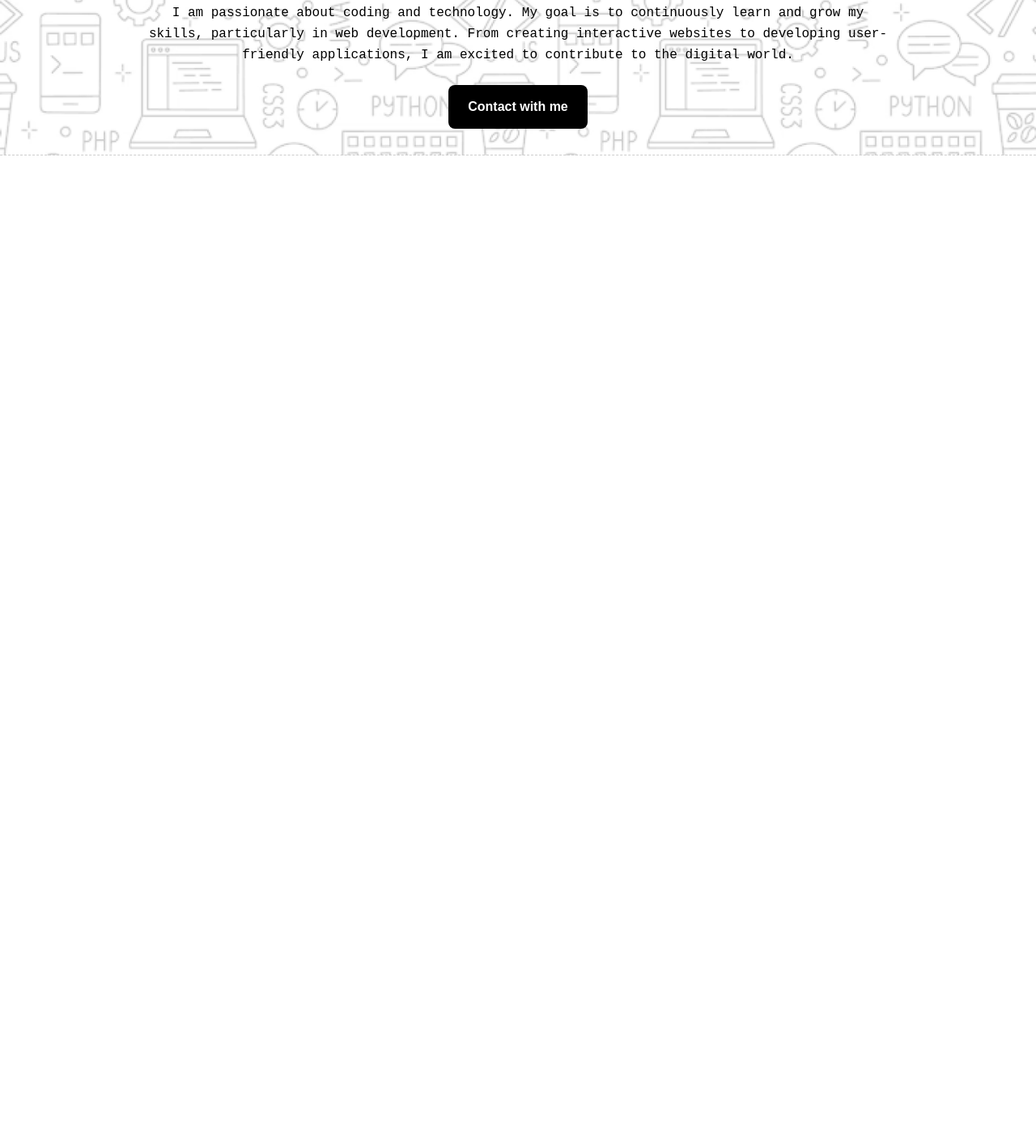
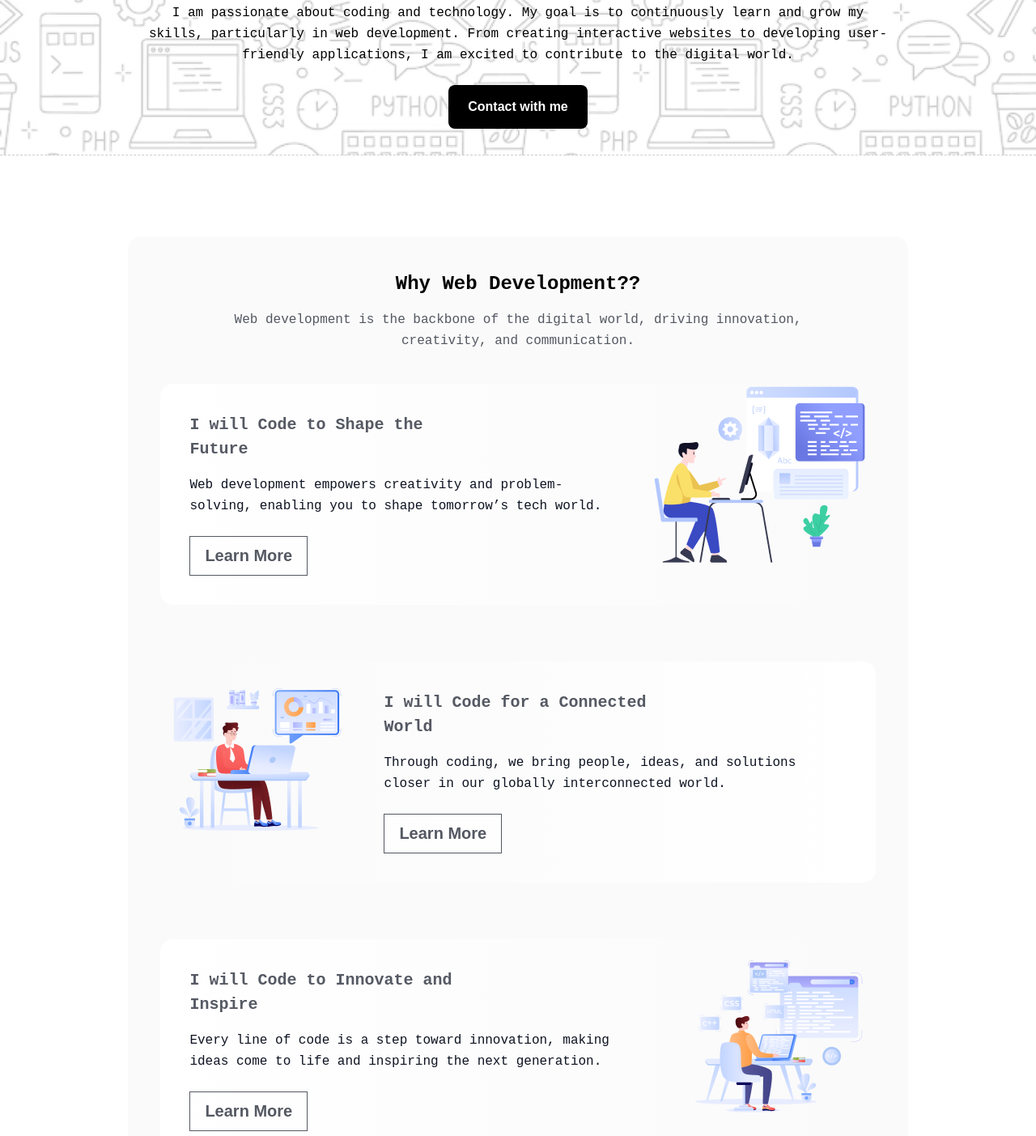
Before and after one commit to abdullahjim29/first-assignment-B9R, a plain HTML site: page index.html in a window 1280 px wide. Shown: the part 465-1868 px from the top of the page at 81% size. Before the commit the page ends 800 px from the top, so only its background shows below. Drawn offline with Linux system fonts and the light colour scheme; a web font is replaced by a local one.

Commit message:
web development section done

```diff
--- a/index.html
+++ b/index.html
@@ -29,7 +29,48 @@
     </header>
 
     <main>
+        <!-- web development section start -->
+        <section class="web-development-section-container">
+            <div class="web-development-text">
+                <h2>Why Web Development??</h2>
+                <p>Web development is the backbone of the digital world, driving innovation, creativity, and communication.</p>
+            </div>
 
+            <div class="change-the-world">
+                <div class="change-the-world-text">
+                    <h2>I will Code to Shape the <br> Future </h2>
+                    <p>Web development empowers creativity and problem-solving, enabling you to shape tomorrow’s tech world.</p>
+                    <button>Learn More</button>
+                </div>
+                <div class="change-the-world-image">
+                    <img src="assets/change1.png" alt="">
+                </div>
+            </div>
+
+            <div class="change-the-world change-the-world-middle">
+                <div class="change-the-world-image">
+                    <img src="assets/change2.png" alt="">
+                </div>
+                <div class="change-the-world-text">
+                    <h2>I will Code for a Connected <br> World</h2>
+                    <p>Through coding, we bring people, ideas, and solutions closer in our globally interconnected world.</p>
+                    <button>Learn More</button>
+                </div>
+            </div>
+
+            <div class="change-the-world">
+                <div class="change-the-world-text">
+                    <h2>I will Code to Innovate and <br>Inspire</h2>
+                    <p>Every line of code is a step toward innovation, making ideas come to life and inspiring the next generation.</p>
+                    <button>Learn More</button>
+                </div>
+                <div class="change-the-world-image">
+                    <img src="assets/change3.png" alt="">
+                </div>
+            </div>
+
+        </section>
+        <!-- web development section end -->
     </main>
 
     <footer>
--- a/style.css
+++ b/style.css
@@ -88,3 +88,81 @@ body {
   border: none;
   cursor: pointer;
 }
+
+/* web-development-section-container style */
+.web-development-section-container {
+  width: 69%;
+  max-width: 946px;
+  margin: 0 auto;
+  border-radius: 16px;
+  background: rgba(13, 19, 33, 0.02);
+  padding: 5px 40px;
+  margin-bottom: 80px;
+}
+
+.web-development-text {
+  width: 90%;
+  display: flex;
+  flex-direction: column;
+  justify-content: center;
+  align-items: center;
+  text-align: center;
+  margin: 0 auto;
+  margin-bottom: 40px;
+  margin-top: 40px;
+}
+
+.web-development-text > h1 {
+  color: rgb(13, 19, 33);
+  font-size: 2em;
+  font-weight: 800;
+}
+.web-development-text > p {
+  color: rgb(13, 19, 33);
+  font-size: 1em;
+  font-weight: 400;
+  opacity: 0.7;
+  line-height: 26px;
+  margin-top: 18px;
+}
+
+.change-the-world {
+  background: linear-gradient(90deg,rgb(255, 255, 255),rgba(255, 255, 255, 0) 100%);
+  border-radius: 16px;
+  display: flex;
+  margin-bottom: 70px;
+}
+
+.change-the-world-middle{
+    background: linear-gradient(to left,rgb(255, 255, 255),rgba(255, 255, 255, 0) 100%);
+}
+
+.change-the-world-text {
+  padding: 36px 36px;
+}
+
+.change-the-world-text > h2 {
+  color: rgba(13, 19, 33, 0.7);
+  font-size: 20px;
+  font-weight: 700;
+  margin-bottom: 16px;
+  line-height: 30px;
+}
+
+.change-the-world-text > p {
+  color: rgb(13, 19, 33);
+  font-size: 1em;
+  font-weight: 400;
+  line-height: 26px;
+  letter-spacing: 0%;
+}
+.change-the-world-text > button {
+  color: rgb(13, 19, 33);
+  font-size: 20px;
+  font-weight: 600;
+  padding: 12px 18px;
+  margin-top: 24px;
+  border: 1px solid rgb(13, 19, 33);
+  opacity: 0.7;
+  background-color: white;
+}
```
Also changed, not shown: assets/change1.png (renamed from assets/Layer_1.png), assets/change2.png (renamed from assets/Group 3.png), assets/change3.png (renamed from assets/Group 4.png).
